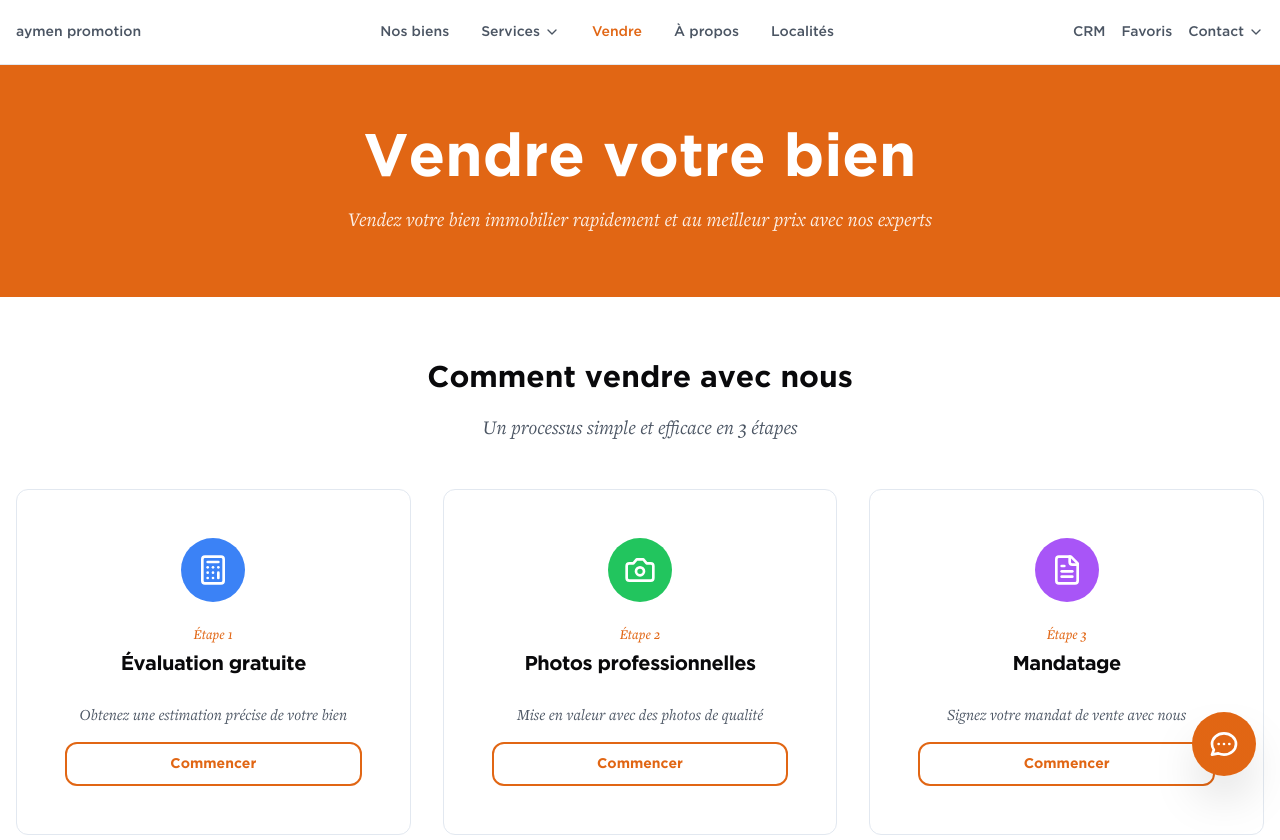
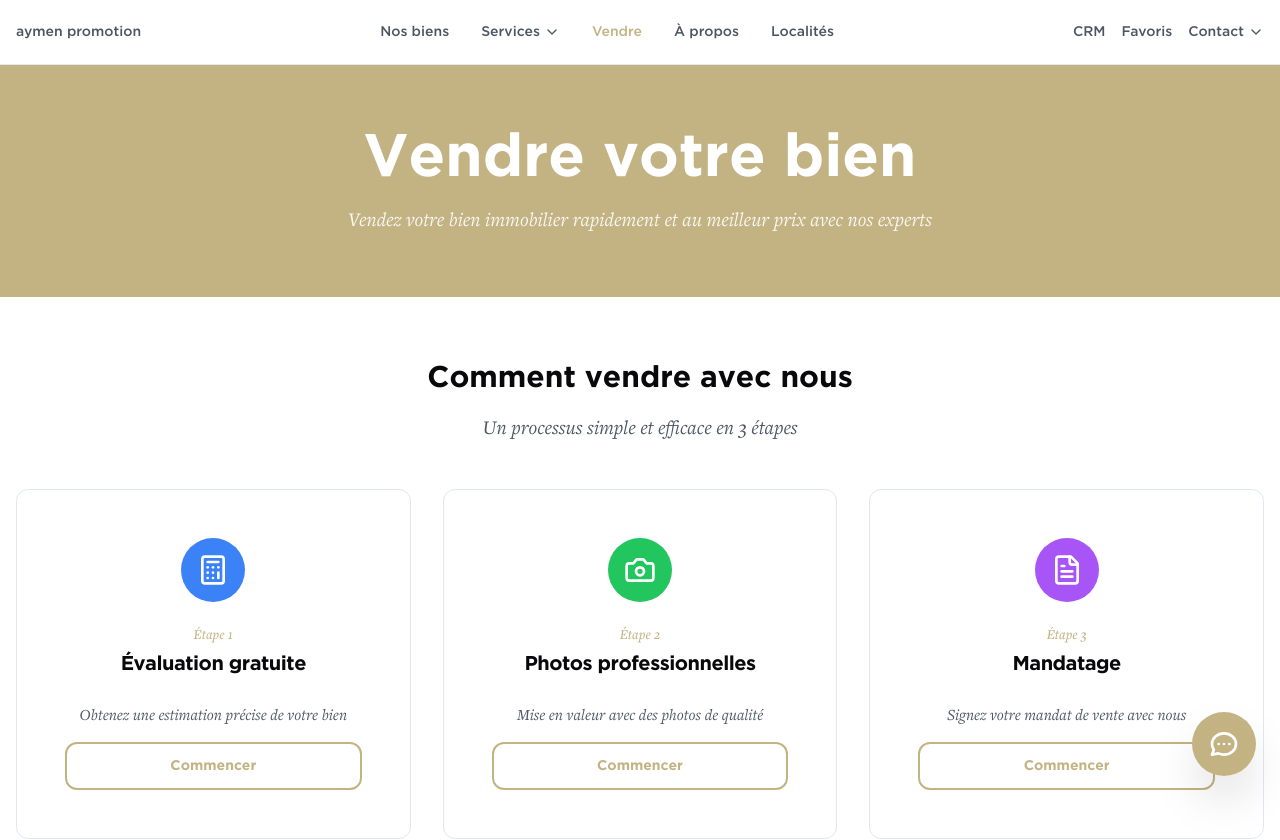
Before and after one commit to Racim679/ami-site, a React (Vite) app: page /vendre in a window 1280 px wide. Shown: the top 840 px of the page. Built offline with nearby package versions, Linux system fonts and the light colour scheme.

Commit message:
Refactor: Implement comprehensive design overhaul

```diff
--- a/src/components/ui/button.tsx
+++ b/src/components/ui/button.tsx
@@ -5,25 +5,26 @@ import { cva, type VariantProps } from "class-variance-authority"
 import { cn } from "@/lib/utils"
 
 const buttonVariants = cva(
-  "inline-flex items-center justify-center gap-2 whitespace-nowrap rounded-lg text-sm font-semibold font-heading ring-offset-background transition-all duration-300 focus-visible:outline-none focus-visible:ring-2 focus-visible:ring-ring focus-visible:ring-offset-2 disabled:pointer-events-none disabled:opacity-50 [&_svg]:pointer-events-none [&_svg]:size-4 [&_svg]:shrink-0 transform active:scale-95",
+  "inline-flex items-center justify-center gap-2 whitespace-nowrap rounded-xl text-sm font-semibold font-heading ring-offset-background transition-all duration-300 focus-visible:outline-none focus-visible:ring-2 focus-visible:ring-ring focus-visible:ring-offset-2 disabled:pointer-events-none disabled:opacity-50 [&_svg]:pointer-events-none [&_svg]:size-4 [&_svg]:shrink-0 transform active:scale-95",
   {
     variants: {
       variant: {
-        default: "bg-gradient-to-r from-primary to-primary-light text-primary-foreground hover:shadow-gold hover:shadow-lg hover:scale-105 active:scale-95",
+        default: "bg-gradient-to-r from-primary to-primary-light text-primary-foreground hover:shadow-luxury hover:scale-105 active:scale-95",
         destructive: "bg-destructive text-destructive-foreground hover:bg-destructive/90 hover:shadow-lg",
-        outline: "border-2 border-primary bg-transparent text-primary hover:bg-primary hover:text-primary-foreground hover:shadow-md",
+        outline: "border-2 border-primary bg-transparent text-primary hover:bg-primary hover:text-primary-foreground hover:shadow-elegant",
         secondary: "bg-gradient-to-r from-secondary to-secondary-light text-secondary-foreground hover:shadow-lg hover:scale-105",
         ghost: "hover:bg-muted hover:text-foreground hover:shadow-sm",
         link: "text-primary underline-offset-4 hover:underline hover:text-primary-light",
-        luxury: "bg-gradient-to-r from-accent to-accent-light text-accent-foreground hover:shadow-luxury hover:scale-105 border border-accent/20",
+        luxury: "bg-gradient-to-r from-accent to-accent-light text-accent-foreground hover:shadow-gold hover:scale-105 border border-accent/20",
         glass: "bg-white/10 backdrop-blur-md border border-white/20 text-white hover:bg-white/20 hover:shadow-xl",
+        premium: "bg-gradient-to-r from-primary via-accent to-primary-light text-primary-foreground hover:shadow-luxury hover:scale-105 relative overflow-hidden before:absolute before:inset-0 before:bg-gradient-to-r before:from-transparent before:via-white/10 before:to-transparent before:translate-x-[-100%] hover:before:translate-x-[100%] before:transition-transform before:duration-700",
       },
       size: {
-        default: "h-11 px-6 py-3",
-        sm: "h-9 rounded-md px-4 text-xs",
-        lg: "h-14 rounded-lg px-10 text-base",
-        xl: "h-16 rounded-xl px-12 text-lg",
-        icon: "h-11 w-11",
+        default: "h-12 px-8 py-3 text-sm",
+        sm: "h-9 rounded-lg px-4 text-xs",
+        lg: "h-14 rounded-xl px-10 text-base",
+        xl: "h-16 rounded-2xl px-12 text-lg",
+        icon: "h-12 w-12",
       },
     },
     defaultVariants: {
--- a/src/components/ui/enhanced-card.tsx
+++ b/src/components/ui/enhanced-card.tsx
@@ -4,24 +4,21 @@ import { cn } from "@/lib/utils"
 const EnhancedCard = React.forwardRef<
   HTMLDivElement,
   React.HTMLAttributes<HTMLDivElement> & {
-    variant?: "default" | "luxury" | "glass" | "elevated"
+    variant?: "default" | "luxury" | "glass" | "elevated" | "premium"
   }
 >(({ className, variant = "default", ...props }, ref) => {
   const variants = {
-    default: "bg-card text-card-foreground border border-border",
-    luxury: "bg-gradient-to-br from-card via-card to-muted/50 border-2 border-primary/20 shadow-luxury",
-    glass: "bg-white/10 backdrop-blur-md border border-white/20 text-white",
-    elevated: "bg-card shadow-xl border-0 hover:shadow-2xl transition-all duration-500"
+    default: "rounded-2xl border border-border bg-card text-card-foreground shadow-md hover:shadow-lg transition-all duration-300",
+    luxury: "rounded-2xl border border-primary/20 bg-gradient-to-br from-card via-card to-muted/30 text-card-foreground shadow-luxury hover:shadow-xl hover:scale-[1.02] transition-all duration-500",
+    glass: "rounded-2xl border border-white/20 bg-white/10 backdrop-blur-xl text-white shadow-2xl hover:bg-white/20 transition-all duration-300",
+    elevated: "rounded-2xl border-0 bg-gradient-to-br from-card to-muted/50 text-card-foreground shadow-xl hover:shadow-2xl hover:-translate-y-1 transition-all duration-300",
+    premium: "rounded-2xl border border-accent/30 bg-gradient-to-br from-card via-muted/20 to-accent/5 text-card-foreground shadow-gold hover:shadow-luxury hover:scale-[1.02] transition-all duration-500 relative overflow-hidden before:absolute before:inset-0 before:bg-gradient-to-r before:from-transparent before:via-primary/5 before:to-transparent before:translate-x-[-100%] hover:before:translate-x-[100%] before:transition-transform before:duration-1000"
   }
 
   return (
     <div
       ref={ref}
-      className={cn(
-        "rounded-xl transition-all duration-300 hover:scale-[1.02]",
-        variants[variant],
-        className
-      )}
+      className={cn(variants[variant], className)}
       {...props}
     />
   )
@@ -34,7 +31,7 @@ const EnhancedCardHeader = React.forwardRef<
 >(({ className, ...props }, ref) => (
   <div
     ref={ref}
-    className={cn("flex flex-col space-y-2 p-6 pb-4", className)}
+    className={cn("flex flex-col space-y-3 p-8 pb-6", className)}
     {...props}
   />
 ))
@@ -47,7 +44,7 @@ const EnhancedCardTitle = React.forwardRef<
   <h3
     ref={ref}
     className={cn(
-      "text-2xl font-bold font-heading leading-tight tracking-tight bg-gradient-to-r from-foreground to-muted-foreground bg-clip-text",
+      "text-2xl md:text-3xl font-bold font-heading leading-tight tracking-tight bg-gradient-to-r from-primary to-accent bg-clip-text text-transparent",
       className
     )}
     {...props}
@@ -61,7 +58,7 @@ const EnhancedCardDescription = React.forwardRef<
 >(({ className, ...props }, ref) => (
   <p
     ref={ref}
-    className={cn("text-sm text-muted-foreground font-body leading-relaxed", className)}
+    className={cn("text-base md:text-lg text-muted-foreground font-body leading-relaxed", className)}
     {...props}
   />
 ))
@@ -71,7 +68,7 @@ const EnhancedCardContent = React.forwardRef<
   HTMLDivElement,
   React.HTMLAttributes<HTMLDivElement>
 >(({ className, ...props }, ref) => (
-  <div ref={ref} className={cn("p-6 pt-0", className)} {...props} />
+  <div ref={ref} className={cn("p-8 pt-0", className)} {...props} />
 ))
 EnhancedCardContent.displayName = "EnhancedCardContent"
 
@@ -81,7 +78,7 @@ const EnhancedCardFooter = React.forwardRef<
 >(({ className, ...props }, ref) => (
   <div
     ref={ref}
-    className={cn("flex items-center p-6 pt-0", className)}
+    className={cn("flex items-center p-8 pt-0", className)}
     {...props}
   />
 ))
--- a/src/components/ui/section.tsx
+++ b/src/components/ui/section.tsx
@@ -2,7 +2,7 @@ import * as React from "react"
 import { cn } from "@/lib/utils"
 
 interface SectionProps extends React.HTMLAttributes<HTMLElement> {
-  variant?: "default" | "gradient" | "dark" | "muted" | "accent"
+  variant?: "default" | "gradient" | "dark" | "muted" | "accent" | "luxury" | "premium"
   container?: boolean
 }
 
@@ -13,11 +13,13 @@ const Section = React.forwardRef<HTMLElement, SectionProps>(
       gradient: "bg-gradient-to-br from-muted via-background to-muted/50",
       dark: "bg-secondary text-secondary-foreground",
       muted: "bg-muted/30 text-foreground",
-      accent: "bg-gradient-to-r from-primary/5 via-accent/5 to-primary/5"
+      accent: "bg-gradient-to-r from-primary/5 via-accent/5 to-primary/5",
+      luxury: "bg-gradient-to-br from-background via-muted/20 to-accent/5",
+      premium: "bg-gradient-to-br from-primary/3 via-background to-accent/3 relative overflow-hidden before:absolute before:inset-0 before:bg-gradient-to-r before:from-transparent before:via-primary/5 before:to-transparent before:animate-gradient"
     }
 
     const content = container ? (
-      <div className="container mx-auto px-4">
+      <div className="container mx-auto px-4 lg:px-8">
         {children}
       </div>
     ) : children
@@ -26,7 +28,7 @@ const Section = React.forwardRef<HTMLElement, SectionProps>(
       <section
         ref={ref}
         className={cn(
-          "py-16 md:py-24 transition-all duration-300",
+          "py-20 md:py-28 lg:py-32 transition-all duration-300",
           variants[variant],
           className
         )}
@@ -58,7 +60,7 @@ const SectionTitle = React.forwardRef<
   <h2
     ref={ref}
     className={cn(
-      "text-4xl md:text-5xl lg:text-6xl font-bold font-heading mb-6 bg-gradient-to-r from-primary via-accent to-primary bg-clip-text text-transparent leading-tight",
+      "text-4xl md:text-5xl lg:text-7xl font-bold font-heading mb-8 bg-gradient-to-r from-primary via-accent to-primary bg-clip-text text-transparent leading-tight tracking-tight",
       className
     )}
     {...props}
@@ -73,7 +75,7 @@ const SectionSubtitle = React.forwardRef<
   <p
     ref={ref}
     className={cn(
-      "text-xl md:text-2xl text-muted-foreground font-body leading-relaxed",
+      "text-xl md:text-2xl lg:text-3xl text-muted-foreground font-body leading-relaxed max-w-4xl mx-auto",
       className
     )}
     {...props}
--- a/src/index.css
+++ b/src/index.css
@@ -74,19 +74,19 @@ All colors MUST be HSL.
     --background: 0 0% 100%;
     --foreground: 240 10% 3.9%;
 
-    /* Brand Colors - Luxury Real Estate Palette */
-    --primary: 24 84% 48%;        /* Warm gold/amber */
-    --primary-light: 35 88% 65%;  /* Lighter gold */
-    --primary-dark: 18 80% 35%;   /* Deep amber */
+    /* Brand Colors - Luxury Real Estate Palette with #beaf87 */
+    --primary: 45 35% 64%;        /* #beaf87 - Luxury green-gold */
+    --primary-light: 45 45% 72%;  /* Lighter green-gold */
+    --primary-dark: 45 25% 56%;   /* Deeper green-gold */
     --primary-foreground: 0 0% 100%;
 
-    --secondary: 215 28% 17%;     /* Deep navy blue */
-    --secondary-light: 215 35% 25%;
+    --secondary: 210 40% 25%;     /* Deep navy blue for elegance */
+    --secondary-light: 210 35% 35%;
     --secondary-foreground: 0 0% 100%;
 
-    --accent: 343 75% 51%;        /* Elegant rose gold */
-    --accent-light: 343 80% 70%;
-    --accent-foreground: 0 0% 100%;
+    --accent: 42 40% 68%;         /* Champagne gold complement */
+    --accent-light: 42 50% 76%;
+    --accent-foreground: 210 40% 15%;
 
     /* Surface Colors */
     --card: 0 0% 100%;
@@ -114,19 +114,22 @@ All colors MUST be HSL.
     --warning: 38 92% 50%;
     --warning-foreground: 0 0% 100%;
 
-    /* Gradients */
+    /* Luxury Gradients with #beaf87 */
     --gradient-primary: linear-gradient(135deg, hsl(var(--primary)) 0%, hsl(var(--primary-light)) 100%);
     --gradient-secondary: linear-gradient(135deg, hsl(var(--secondary)) 0%, hsl(var(--secondary-light)) 100%);
     --gradient-hero: linear-gradient(135deg, hsl(var(--primary-dark)) 0%, hsl(var(--primary)) 50%, hsl(var(--accent)) 100%);
+    --gradient-luxury: linear-gradient(145deg, hsl(var(--primary)) 0%, hsl(var(--accent)) 100%);
     --gradient-card: linear-gradient(145deg, hsl(var(--card)) 0%, hsl(var(--muted)) 100%);
+    --gradient-subtle: linear-gradient(180deg, hsl(var(--background)) 0%, hsl(var(--muted)) 100%);
 
-    /* Shadows */
+    /* Luxury Shadows */
     --shadow-sm: 0 1px 2px 0 rgba(0, 0, 0, 0.05);
     --shadow-md: 0 4px 6px -1px rgba(0, 0, 0, 0.1), 0 2px 4px -1px rgba(0, 0, 0, 0.06);
     --shadow-lg: 0 10px 15px -3px rgba(0, 0, 0, 0.1), 0 4px 6px -2px rgba(0, 0, 0, 0.05);
     --shadow-xl: 0 20px 25px -5px rgba(0, 0, 0, 0.1), 0 10px 10px -5px rgba(0, 0, 0, 0.04);
-    --shadow-luxury: 0 25px 50px -12px rgba(24, 78, 42, 0.25);
-    --shadow-gold: 0 8px 32px rgba(245, 158, 11, 0.35);
+    --shadow-luxury: 0 25px 50px -12px rgba(190, 175, 135, 0.3);
+    --shadow-gold: 0 8px 32px rgba(190, 175, 135, 0.4);
+    --shadow-elegant: 0 10px 30px -10px rgba(190, 175, 135, 0.25);
 
     /* Component-specific */
     --sidebar-background: 0 0% 100%;
@@ -138,9 +141,9 @@ All colors MUST be HSL.
     --sidebar-border: 214.3 31.8% 91.4%;
     --sidebar-ring: 24 84% 48%;
 
-    --chatbot-primary: 24 84% 48%;
+    --chatbot-primary: 45 35% 64%;
     --chatbot-primary-foreground: 0 0% 100%;
-    --chatbot-hover: 35 88% 65%;
+    --chatbot-hover: 45 45% 72%;
 
     --radius: 12px;
   }
@@ -149,17 +152,17 @@ All colors MUST be HSL.
     --background: 240 10% 3.9%;
     --foreground: 0 0% 98%;
 
-    --primary: 35 88% 65%;
-    --primary-light: 45 93% 75%;
-    --primary-dark: 24 84% 48%;
+    --primary: 45 45% 72%;
+    --primary-light: 45 55% 80%;
+    --primary-dark: 45 35% 64%;
     --primary-foreground: 240 10% 3.9%;
 
-    --secondary: 215 50% 25%;
-    --secondary-light: 215 55% 35%;
+    --secondary: 210 50% 30%;
+    --secondary-light: 210 45% 40%;
     --secondary-foreground: 0 0% 98%;
 
-    --accent: 343 85% 65%;
-    --accent-light: 343 90% 80%;
+    --accent: 42 50% 76%;
+    --accent-light: 42 60% 84%;
     --accent-foreground: 240 10% 3.9%;
 
     --card: 240 10% 8%;
@@ -199,9 +202,9 @@ All colors MUST be HSL.
     --sidebar-border: 240 10% 20%;
     --sidebar-ring: 35 88% 65%;
 
-    --chatbot-primary: 35 88% 65%;
+    --chatbot-primary: 45 45% 72%;
     --chatbot-primary-foreground: 240 10% 3.9%;
-    --chatbot-hover: 45 93% 75%;
+    --chatbot-hover: 45 55% 80%;
   }
 }
 
```
Also changed, not shown: src/components/DynamicTypeCarousel.tsx (+22 -8 lines), src/components/WhyChooseUs.tsx (+46 -32 lines).
